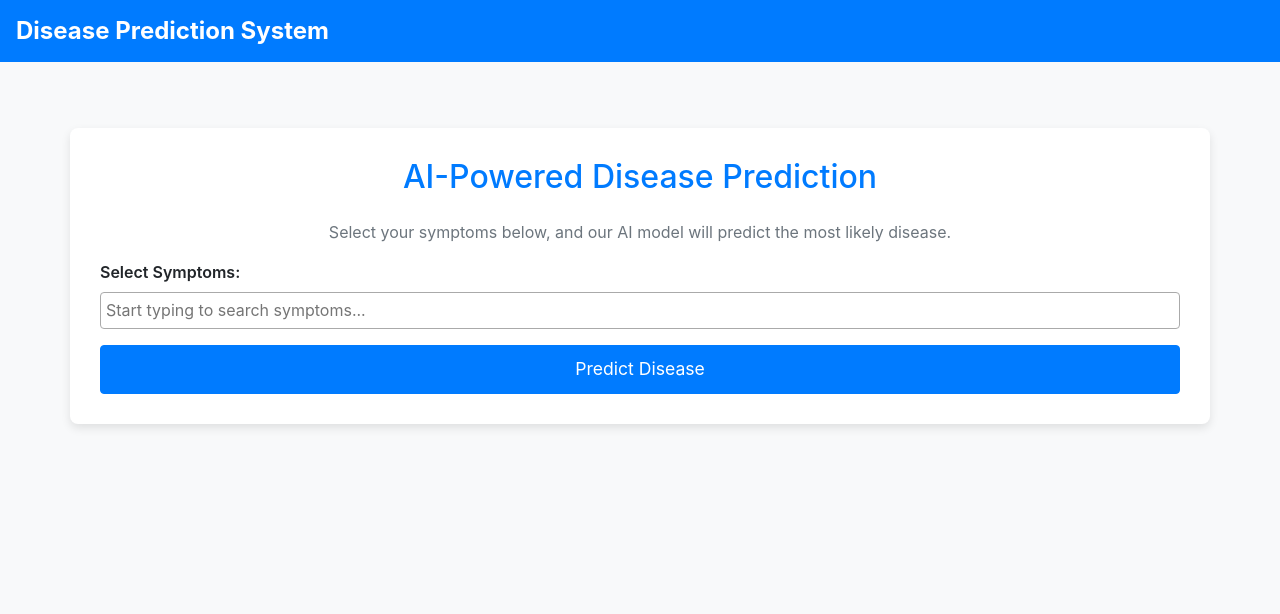
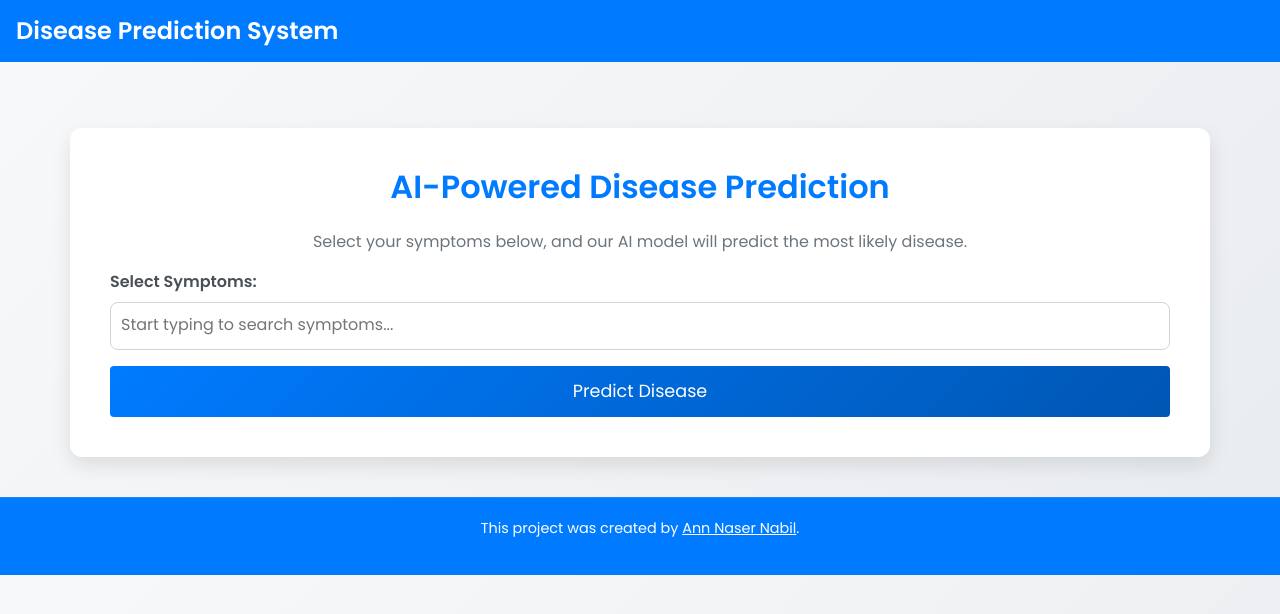
Before and after one commit to AnnNaserNabil/Ai-Powered-Disease-Prediction, a Flask app: page / in a window 1280 px wide. Shown: the top 614 px of the page. Run offline with Flask 3, Linux system fonts and the light colour scheme; parts of the project's set-up code (start-up, migrations or seed data) failed here and were passed over; some libraries are stand-ins or nearby versions.

Commit message:
Update index.html

```diff
--- a/templates/index.html
+++ b/templates/index.html
@@ -9,32 +9,87 @@
       href="https://stackpath.bootstrapcdn.com/bootstrap/4.5.2/css/bootstrap.min.css">
   <!-- Select2 CSS for searchable dropdown -->
   <link href="https://cdn.jsdelivr.net/npm/select2@4.0.13/dist/css/select2.min.css" rel="stylesheet" />
+  <!-- Google Fonts -->
+  <link href="https://fonts.googleapis.com/css2?family=Poppins:wght@400;600&display=swap" rel="stylesheet">
 
   <style>
     body {
       padding-top: 80px;
-      background-color: #f8f9fa;
+      background: linear-gradient(135deg, #f8f9fa, #e9ecef);
+      font-family: 'Poppins', sans-serif;
     }
     .navbar-brand {
       font-weight: bold;
       font-size: 1.5rem;
+      color: #fff !important;
     }
     .container {
       background: #fff;
-      padding: 30px;
-      border-radius: 8px;
-      box-shadow: 0 4px 10px rgba(0, 0, 0, 0.1);
+      padding: 40px;
+      border-radius: 12px;
+      box-shadow: 0 8px 20px rgba(0, 0, 0, 0.1);
+      margin-bottom: 40px;
     }
     .form-group label {
       font-weight: 600;
+      color: #495057;
     }
     .btn-primary {
       font-size: 1.1rem;
-      padding: 10px 20px;
+      padding: 12px 24px;
+      background: linear-gradient(135deg, #007bff, #0056b3);
+      border: none;
+      transition: all 0.3s ease;
+    }
+    .btn-primary:hover {
+      transform: translateY(-2px);
+      box-shadow: 0 4px 15px rgba(0, 123, 255, 0.3);
     }
     .alert {
       font-size: 1.2rem;
       font-weight: bold;
+      border-radius: 8px;
+      padding: 20px;
+    }
+    .alert-success {
+      background: linear-gradient(135deg, #28a745, #218838);
+      color: #fff;
+      border: none;
+    }
+    .footer {
+      text-align: center;
+      padding: 20px;
+      background: #007bff;
+      color: #fff;
+      font-size: 0.9rem;
+      margin-top: 40px;
+      border-top: 1px solid rgba(255, 255, 255, 0.1);
+    }
+    .footer a {
+      color: #fff;
+      text-decoration: underline;
+    }
+    .footer a:hover {
+      color: #e9ecef;
+    }
+    h2 {
+      color: #007bff;
+      font-weight: 600;
+      margin-bottom: 20px;
+    }
+    p.text-muted {
+      color: #6c757d !important;
+    }
+    .select2-container--default .select2-selection--multiple {
+      border: 1px solid #ced4da;
+      border-radius: 8px;
+      padding: 5px;
+    }
+    .select2-container--default .select2-selection--multiple .select2-selection__choice {
+      background: #007bff;
+      border: none;
+      color: #fff;
+      border-radius: 4px;
     }
   </style>
 </head>
@@ -46,7 +101,7 @@
 
   <!-- Main Container -->
   <div class="container mt-5">
-    <h2 class="text-center text-primary mb-4">AI-Powered Disease Prediction</h2>
+    <h2 class="text-center mb-4">AI-Powered Disease Prediction</h2>
     <p class="text-center text-muted">Select your symptoms below, and our AI model will predict the most likely disease.</p>
 
     <!-- Symptom Selection Form -->
@@ -71,6 +126,11 @@
     {% endif %}
   </div>
 
+  <!-- Footer Section -->
+  <footer class="footer">
+    <p>This project was created by <a href="https://github.com/AnnNaserNabil" target="_blank">Ann Naser Nabil</a>.</p>
+  </footer>
+
   <!-- Scripts -->
   <script src="https://code.jquery.com/jquery-3.6.0.min.js"></script>
   <script src="https://cdn.jsdelivr.net/npm/select2@4.0.13/dist/js/select2.min.js"></script>
```
